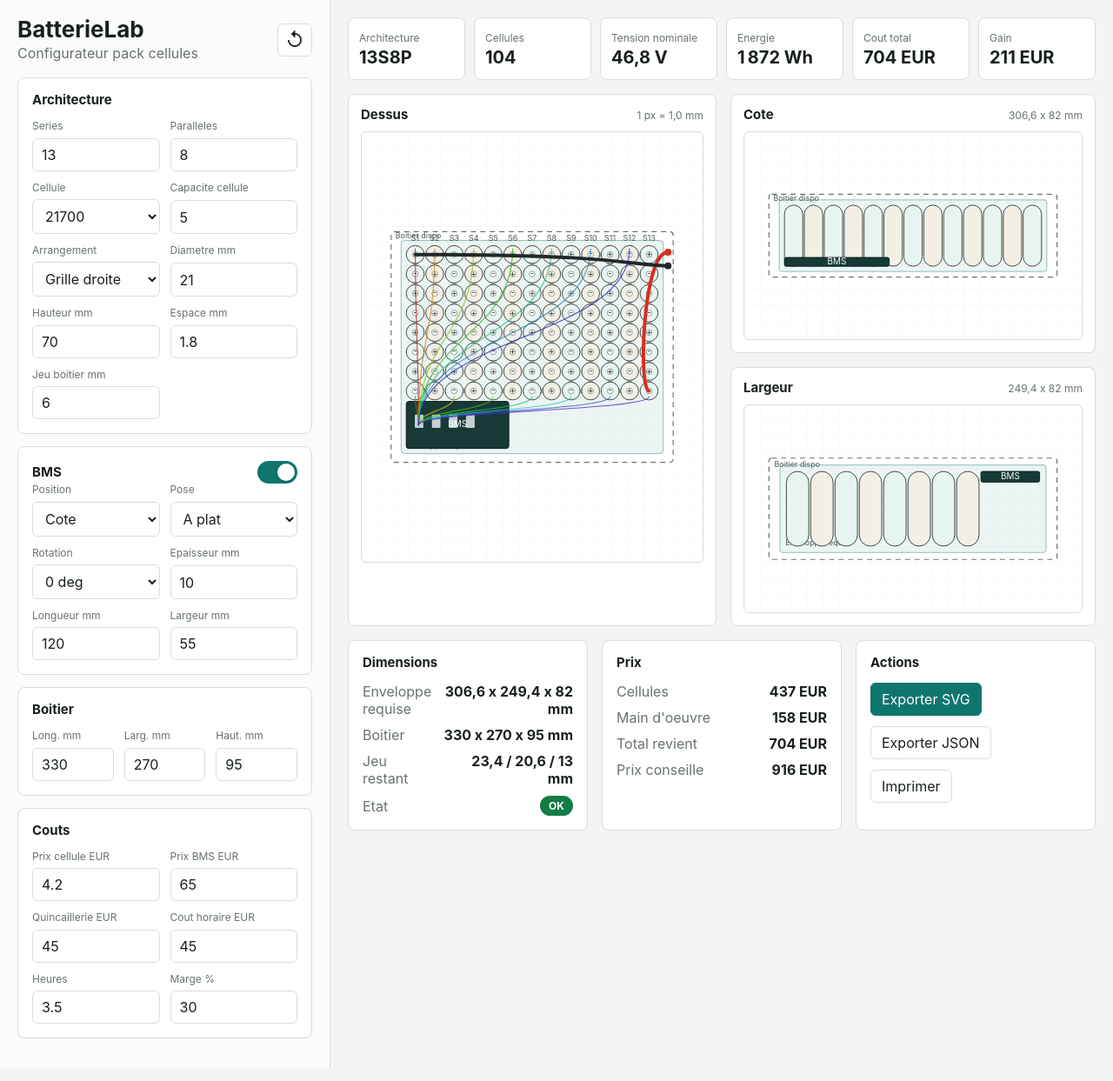
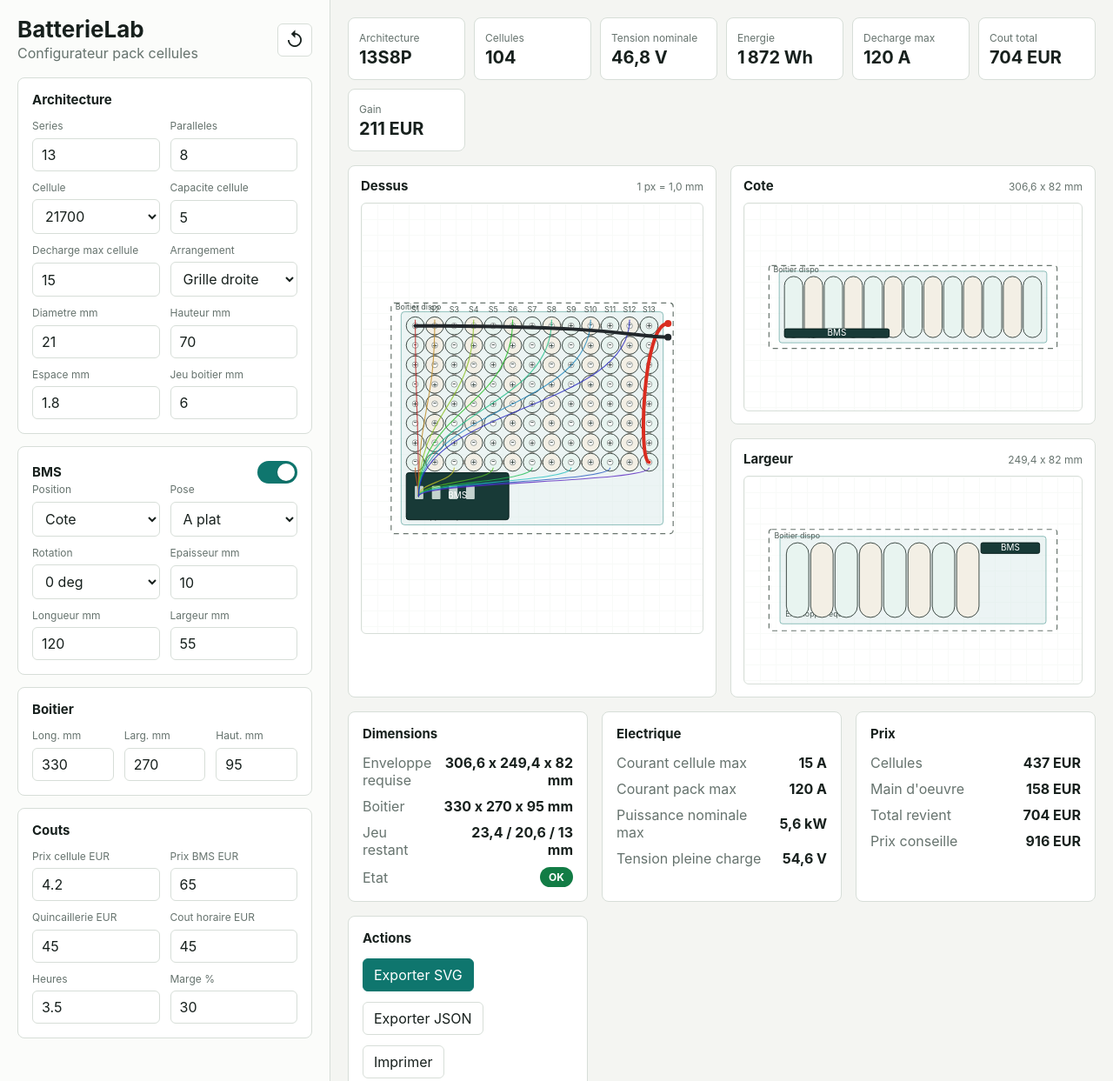
Before and after one commit to arnaudlopez/batterielab, a plain HTML site: page index.html in a window 1280 px wide. Shown: the top 1243 px of the page at 87% size. Drawn offline with Linux system fonts and the light colour scheme.

Commit message:
Add max discharge calculations

```diff
--- a/app.js
+++ b/app.js
@@ -3,6 +3,7 @@ const ids = [
   "parallel",
   "cellPreset",
   "cellAh",
+  "cellMaxDischarge",
   "cellLayout",
   "cellDiameter",
   "cellHeight",
@@ -34,6 +35,7 @@ const outputs = Object.fromEntries(
     "metricCells",
     "metricVoltage",
     "metricEnergy",
+    "metricMaxDischarge",
     "metricCost",
     "metricGain",
     "topScale",
@@ -43,6 +45,10 @@ const outputs = Object.fromEntries(
     "caseDims",
     "clearance",
     "fitStatus",
+    "cellMaxDischargeOut",
+    "packMaxDischarge",
+    "packMaxPower",
+    "maxVoltage",
     "cellsSubtotal",
     "laborSubtotal",
     "totalCost",
@@ -57,8 +63,8 @@ const svgs = {
 };
 
 const presets = {
-  "18650": { diameter: 18.4, height: 65, ah: 3.2 },
-  "21700": { diameter: 21.2, height: 70, ah: 5 },
+  "18650": { diameter: 18.4, height: 65, ah: 3.2, dischargeA: 10 },
+  "21700": { diameter: 21.2, height: 70, ah: 5, dischargeA: 15 },
 };
 
 const initialState = readState();
@@ -70,6 +76,15 @@ function num(input, fallback = 0) {
 
 function money(value) {
   return `${Math.round(value).toLocaleString("fr-FR")} EUR`;
+}
+
+function amps(value) {
+  return `${fixed(value, 1)} A`;
+}
+
+function power(value) {
+  if (value >= 1000) return `${fixed(value / 1000, 1)} kW`;
+  return `${Math.round(value).toLocaleString("fr-FR")} W`;
 }
 
 function fixed(value, digits = 1) {
@@ -85,6 +100,7 @@ function readState() {
     parallel: Math.max(1, Math.round(num(el.parallel, 8))),
     cellPreset: el.cellPreset.value,
     cellAh: Math.max(0.1, num(el.cellAh, 5)),
+    cellMaxDischarge: Math.max(0, num(el.cellMaxDischarge, 15)),
     cellLayout: el.cellLayout.value,
     cellDiameter: Math.max(1, num(el.cellDiameter, 21.2)),
     cellHeight: Math.max(1, num(el.cellHeight, 70)),
@@ -161,6 +177,8 @@ function derive(state) {
   const maxVoltage = state.series * 4.2;
   const capacityAh = state.parallel * state.cellAh;
   const energyWh = nominalVoltage * capacityAh;
+  const maxDischargeA = state.parallel * state.cellMaxDischarge;
+  const maxPowerW = nominalVoltage * maxDischargeA;
   const cellsSubtotal = cellCount * state.cellCost;
   const laborSubtotal = state.hourlyRate * state.laborHours;
   const totalCost = cellsSubtotal + laborSubtotal + state.hardwareCost + (state.bmsEnabled ? state.bmsCost : 0);
@@ -183,6 +201,8 @@ function derive(state) {
     maxVoltage,
     capacityAh,
     energyWh,
+    maxDischargeA,
+    maxPowerW,
     cellsSubtotal,
     laborSubtotal,
     totalCost,
@@ -623,6 +643,7 @@ function render() {
   outputs.metricCells.textContent = data.cellCount.toLocaleString("fr-FR");
   outputs.metricVoltage.textContent = `${fixed(data.nominalVoltage)} V`;
   outputs.metricEnergy.textContent = `${Math.round(data.energyWh).toLocaleString("fr-FR")} Wh`;
+  outputs.metricMaxDischarge.textContent = amps(data.maxDischargeA);
   outputs.metricCost.textContent = money(data.totalCost);
   outputs.metricGain.textContent = money(data.gain);
 
@@ -631,6 +652,10 @@ function render() {
   outputs.clearance.textContent = `${fixed(data.clearance.length)} / ${fixed(data.clearance.width)} / ${fixed(data.clearance.height)} mm`;
   outputs.fitStatus.textContent = data.minClearance < 0 ? "Depasse" : data.minClearance < 5 ? "Serre" : "OK";
   outputs.fitStatus.className = `status-pill ${data.minClearance < 0 ? "danger" : data.minClearance < 5 ? "warning" : ""}`.trim();
+  outputs.cellMaxDischargeOut.textContent = amps(state.cellMaxDischarge);
+  outputs.packMaxDischarge.textContent = amps(data.maxDischargeA);
+  outputs.packMaxPower.textContent = power(data.maxPowerW);
+  outputs.maxVoltage.textContent = `${fixed(data.maxVoltage)} V`;
   outputs.cellsSubtotal.textContent = money(data.cellsSubtotal);
   outputs.laborSubtotal.textContent = money(data.laborSubtotal);
   outputs.totalCost.textContent = money(data.totalCost);
@@ -647,6 +672,7 @@ function applyPreset() {
   el.cellDiameter.value = preset.diameter;
   el.cellHeight.value = preset.height;
   el.cellAh.value = preset.ah;
+  el.cellMaxDischarge.value = preset.dischargeA;
 }
 
 function download(filename, content, mime) {
--- a/index.html
+++ b/index.html
@@ -40,6 +40,10 @@
             <label>
               <span>Capacite cellule</span>
               <input id="cellAh" type="number" min="0.5" max="8" step="0.1" value="5" />
+            </label>
+            <label>
+              <span>Decharge max cellule</span>
+              <input id="cellMaxDischarge" type="number" min="0" max="200" step="0.5" value="15" />
             </label>
             <label>
               <span>Arrangement</span>
@@ -168,6 +172,7 @@
           <div class="metric"><span>Cellules</span><strong id="metricCells">104</strong></div>
           <div class="metric"><span>Tension nominale</span><strong id="metricVoltage">46.8 V</strong></div>
           <div class="metric"><span>Energie</span><strong id="metricEnergy">1872 Wh</strong></div>
+          <div class="metric"><span>Decharge max</span><strong id="metricMaxDischarge">120 A</strong></div>
           <div class="metric"><span>Cout total</span><strong id="metricCost">704 EUR</strong></div>
           <div class="metric"><span>Gain</span><strong id="metricGain">211 EUR</strong></div>
         </header>
@@ -211,6 +216,16 @@
           </div>
 
           <div class="panel output-panel">
+            <h2>Electrique</h2>
+            <div class="spec-grid">
+              <span>Courant cellule max</span><strong id="cellMaxDischargeOut">0 A</strong>
+              <span>Courant pack max</span><strong id="packMaxDischarge">0 A</strong>
+              <span>Puissance nominale max</span><strong id="packMaxPower">0 W</strong>
+              <span>Tension pleine charge</span><strong id="maxVoltage">0 V</strong>
+            </div>
+          </div>
+
+          <div class="panel output-panel">
             <h2>Prix</h2>
             <div class="spec-grid">
               <span>Cellules</span><strong id="cellsSubtotal">0 EUR</strong>
--- a/styles.css
+++ b/styles.css
@@ -197,7 +197,7 @@ button:focus-visible {
 
 .summary-strip {
   display: grid;
-  grid-template-columns: repeat(6, minmax(110px, 1fr));
+  grid-template-columns: repeat(auto-fit, minmax(125px, 1fr));
   gap: 10px;
   margin-bottom: 16px;
 }
@@ -267,7 +267,7 @@ button:focus-visible {
 
 .details-zone {
   display: grid;
-  grid-template-columns: repeat(3, minmax(0, 1fr));
+  grid-template-columns: repeat(auto-fit, minmax(230px, 1fr));
   gap: 16px;
   margin-top: 16px;
 }
```
Also changed, not shown: README.md.
